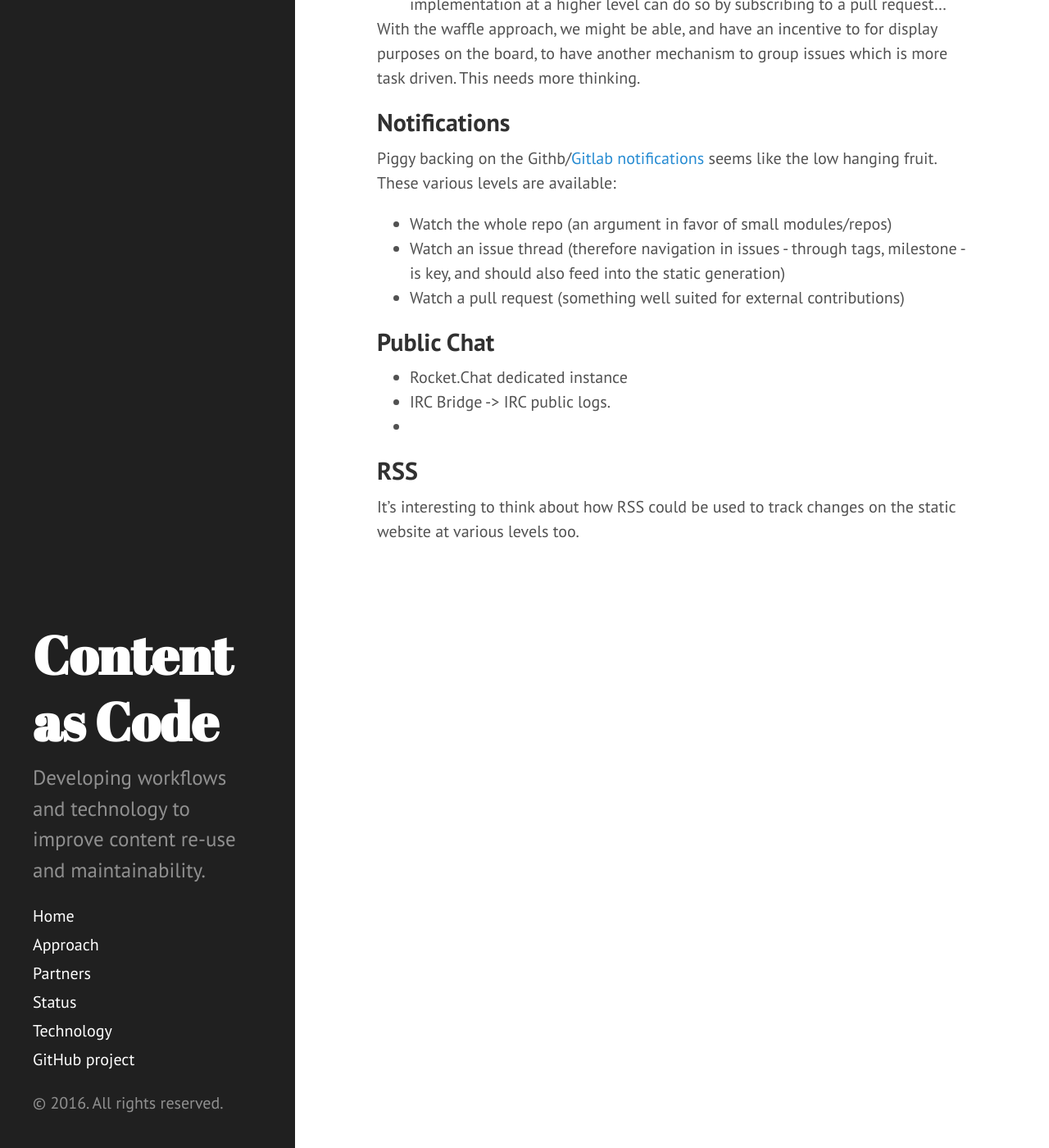
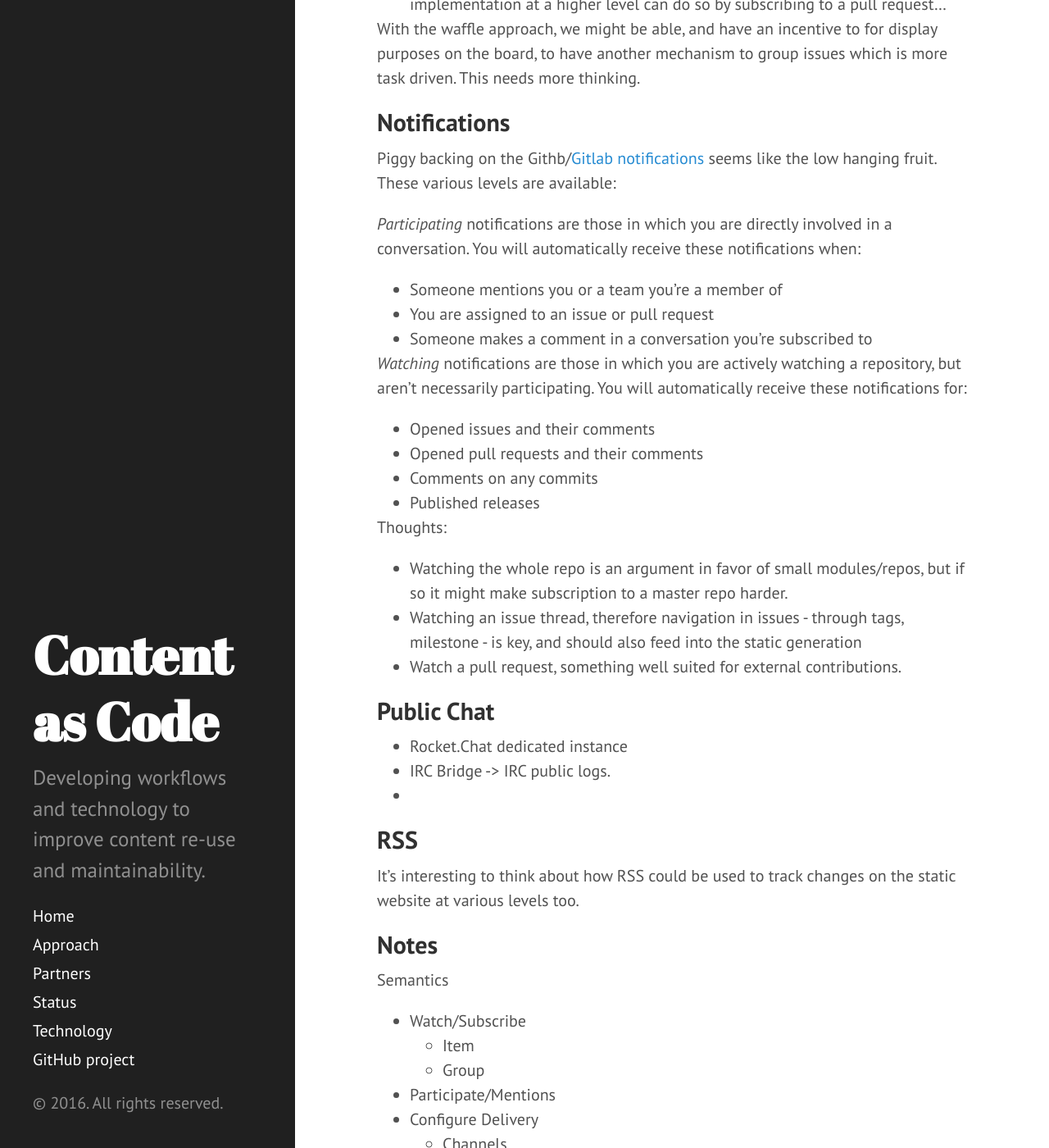
Before and after one commit to iilab/contentascode, a Jekyll site: the page built from technology/workflow.md, in a window 1280 px wide and 1400 px high, scrolled down 1240 px. Shown: the whole window at 82% size. Built offline with Jekyll 4.4.1, drawn with Linux system fonts in a browser that asks for light colours; some of the changed text lies outside the part shown.

Commit message:
Added thoughts on notifications. #46

```diff
--- a/technology/workflow.md
+++ b/technology/workflow.md
@@ -23,9 +23,24 @@ With the waffle approach, we might be able, and have an incentive to for display
 ## Notifications
 
 Piggy backing on the Githb/[Gitlab notifications](http://doc.gitlab.com/ee/workflow/notifications.html) seems like the low hanging fruit. These various levels are available:
- - Watch the whole repo (an argument in favor of small modules/repos)
- - Watch an issue thread (therefore navigation in issues - through tags, milestone - is key, and should also feed into the static generation)
- - Watch a pull request (something well suited for external contributions)
+
+*Participating* notifications are those in which you are directly involved in a conversation. You will automatically receive these notifications when:
+
+- Someone mentions you or a team you're a member of
+- You are assigned to an issue or pull request
+- Someone makes a comment in a conversation you're subscribed to
+
+*Watching* notifications are those in which you are actively watching a repository, but aren't necessarily participating. You will automatically receive these notifications for:
+
+- Opened issues and their comments
+- Opened pull requests and their comments
+- Comments on any commits
+- Published releases
+
+Thoughts:
+ - Watching the whole repo is an argument in favor of small modules/repos, but if so it might make subscription to a master repo harder.
+ - Watching an issue thread, therefore navigation in issues - through tags, milestone - is key, and should also feed into the static generation
+ - Watch a pull request, something well suited for external contributions.
 
 ## Public Chat
 
@@ -36,3 +51,55 @@ Piggy backing on the Githb/[Gitlab notifications](http://doc.gitlab.com/ee/workf
 ## RSS
 
 It's interesting to think about how RSS could be used to track changes on the static website at various levels too.
+
+## Notes
+
+Semantics
+ - Watch/Subscribe
+    - Item
+    - Group
+ - Participate/Mentions
+ - Configure Delivery
+   - Channels
+     - Email
+     - RSS
+     - IRC/Chat
+     - Third party platform (Github/Gitlab/...)
+   - Frequency
+     - Immediately
+     - Batch
+
+The first step is to depend on an external service for notifications (despite the need to register/login). Good candidates are the Github/Gitlab issue trackers (Gitlab self-hosted allowing to avoid third party authentication dependencies).
+
+In that case there should be mappings of content items to issues (#24) and notifications can be managed through the issue subscription mechanism. Here are possible approaches:
+
+#### Approach A
+> Example for one master repo
+
+Repo: https://github.com/iilab/contentascode
+Issues: https://github.com/iilab/contentascode/issues
+
+One issue could be mapped to one page.
+ - PROS: The issue can be used as a discussion page.
+ - CONS: Lots of issues.
+
+Implementation:
+ - At first an `issue` metadata key could be added with the issue number.
+ - Later an issue could be created automatically via the issue tracker's API.
+ - Commits could be checked and amended with the proper issue number so that they appear in the issue thread.
+
+#### Approach B
+> One master repo, issues are orthogonal to the content (a more classical setup between code and issue tracking or documentation and issues)
+
+Repo: https://github.com/iilab/openmentoring-mobile
+Issues: https://github.com/iilab/openmentoring-mobile/issues
+
+#### Approach C
+> Multiple subrepos, corresponding to "areas of interest"
+
+Repo: https://code.iilab.org/openintegrity/openintegrity.org
+Subrepos:
+ - https://code.iilab.org/openintegrity/framework
+ - https://code.iilab.org/openintegrity/design
+ - https://code.iilab.org/openintegrity/practices
+ - https://code.iilab.org/openintegrity/impact
```
